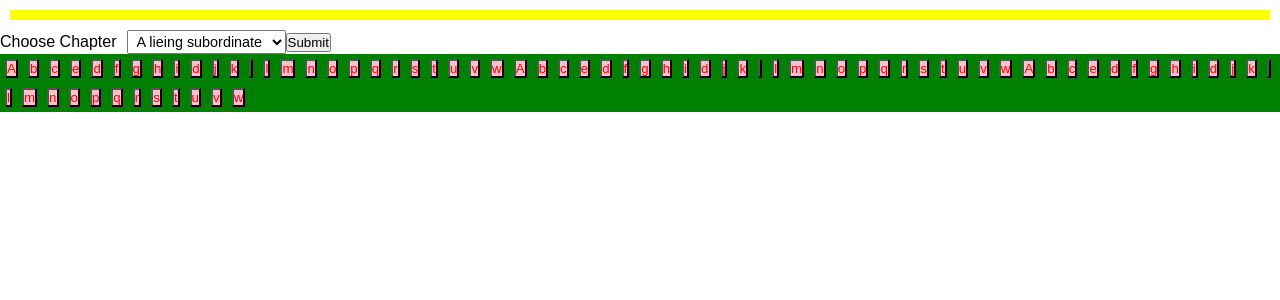
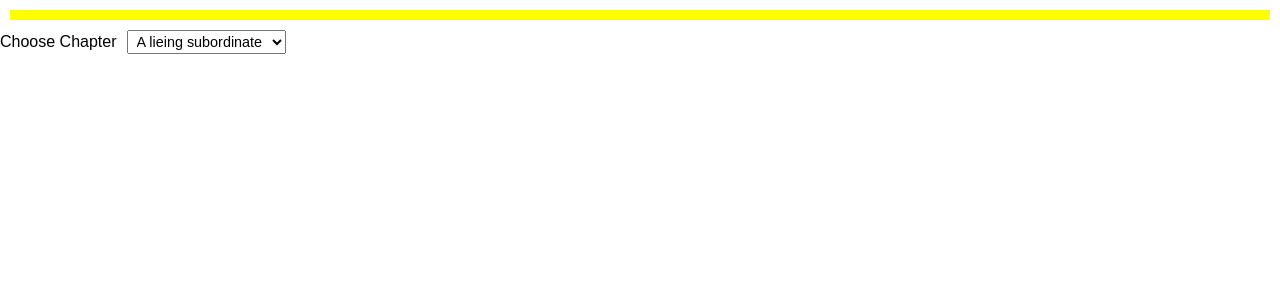
Before and after one commit to Shub1970/vocabilary_rememberweb, a React (Create React App) app: page / in a window 1280 px wide. Shown: the top 300 px of the page. Built offline with nearby package versions, Linux system fonts and the light colour scheme.

Commit message:
newupdate

```diff
--- a/src/Data.js
+++ b/src/Data.js
@@ -134,131 +134,115 @@ export const Data=[
         word_string:[
             {
                 id:1,
-                word:"Admonishes",
+                word:"adjure",
                 sentence:"boss admonishes his subordinate for his work"
             },
             {
                 id:2,
-                word:"benediction",
+                word:"trespassing",
                 sentence:"subordinate ask for benediction and "
             },
             {
                 id:3,
-                word:"chagrin",
+                word:"beguiled",
                 sentence:"subordinate of his are in chagrin "
             },
             {
                 id:4,
-                word:"envisaged",
+                word:"corroborates",
                 sentence:"because they have envisaged that they are going to get credit for their work "
             }
             ,{
                 id:5,
-                word:"deleterious",
+                word:"debauch",
                 sentence:"boss see that this behaviour is going to be deleterious for the company, but he still does it"
             }
             ,{
                 id:6,
-                word:"fracas",
+                word:"expiate",
                 sentence:"then one of the subordinates hears fracas near her so he follow the sound"
             }
             ,{
                 id:7,
-                word:"grouse",
+                word:"foible",
                 sentence:"and then he sees that some of his colleagues were grouse like he is hoodwinking you sir and he is a very ignoble man"
             }
             ,{
                 id:8,
-                word:"hoodwinking",
+                word:"gaol",
                 sentence:"he is hoodwinking you sir"
             }
             ,{
                 id:9,
-                word:"ignoble",
+                word:"harangue",
                 sentence:"he is a very ignoble man"
             }
             ,{
                 id:10,
-                word:"deleterious",
+                word:"intrude",
                 sentence:"boss see that this behaviour is going to be deleterious for the company, but he still does it"
             }
             ,{
                 id:11,
-                word:"jolted",
+                word:"judiciously",
                 sentence:"all of the boss hops get jolted after hearing this"
             }
             ,{
                 id:12,
-                word:"kiosk",
+                word:"kudos",
                 sentence:"boss asks his subordinate to follow to a kiosk and after reaching to the kiosk"
             }
             ,{
                 id:12,
-                word:"",
+                word:"modicum",
                 sentence:"boss see that this behaviour is going to be deleterious for the company, but he still does it"
             }
             ,{
                 id:13,
-                word:"lucidly",
+                word:"novice",
                 sentence:"boss lucidly explains and say I am going to see the matter meticulously and everyone will get what they deserve."
             }
             ,{
                 id:14,
-                word:"meticulously",
+                word:"obnoxiously",
                 sentence:"boss lucidly explains and say I am going to see the matter meticulously and everyone will get what they deserve."
             }
             ,{
                 id:15,
-                word:"nexus",
+                word:"preposterous",
                 sentence:"all the nexus of that derange subordinate get broken "
             }
             ,{
                 id:16,
-                word:"ostracized",
+                word:"quash",
                 sentence:"all the nexus of that derange subordinate get broken even he was ostracized by the plebeian of the company."
             }
             ,{
                 id:17,
-                word:"plebeian",
+                word:"rife",
                 sentence:"all the nexus of that derange subordinate get broken even he was ostracized by the plebeian of the company."
             }
             ,{
                 id:18,
-                word:"quintessence",
+                word:"schism",
                 sentence:"In lunch, subordinate talks about him and saying that he is a  quintessence of the hoodwink , "
             }
             ,{
                 id:19,
-                word:"relegated",
+                word:"tryst",
                 sentence:"then they go to the office and hear that he is relegated as a scourge"
             }
             ,{
                 id:20,
-                word:"scourge",
+                word:"umbrage",
                 sentence:"then they go to the office and hear that he is relegated as a scourge"
             }
             ,{
                 id:21,
-                word:"throttle",
+                word:"veer",
                 sentence:"and send to lower office, after hearing that some of derange subordinate get into lower office and try to throttle him to death."
             }
-            ,{
-                id:22,
-                word:"unequivocal",
-                sentence:"he is in a coma, it was unequivocal know who did this."
-            }
-            ,{
-                id:23,
-                word:"vacillation",
-                sentence:"he is vacillation between life and death but his heart beat wane after fee movement."
-            }
-            ,{
-                id:24,
-                word:"wane",
-                sentence:"he is vacillation between life and death but his heart beat wane after fee movement."
-            }
         ]
-
     },
     {
         chapter:"test",
--- a/src/chapteroptionbar/index.js
+++ b/src/chapteroptionbar/index.js
@@ -1,28 +1 @@
-import React from "react";
-import { OptionBar } from "./optionbarcss";
-
-function ChapterOptionBar(prop) {
-  const handlesubmit=(e)=>{
-          e.preventDefault();
-          console.log(e.targate)
-  }
-  return (
-    <OptionBar>
-      <form action={handlesubmit}>
-        <label htmlFor="chapteroptionbar">Choose Chapter</label>
-        <select  id="chapteroptionbar">
-          {
-            prop.props.map((chapter)=>{
-              return(
-                <option value={chapter}>{chapter}</option>
-                )
-              })
-            }
-        </select>
-        <input type="submit" value="Submit" />
-      </form>
-    </OptionBar>
-  )
-}
-
-export default ChapterOptionBar;
+// added to wordcontainer.index
--- a/src/wordcontainer/index.js
+++ b/src/wordcontainer/index.js
@@ -1,13 +1,23 @@
-import React, {useState,useEffect} from "react";
-import ChapterOptionBar from "../chapteroptionbar";
+import React, {useState,useEffect,useReducer,useContext} from "react";
+// import ChapterOptionBar from "../chapteroptionbar";
 import  {Data}  from "../Data"
 import Stringcont from "../stringcontainer";
 import {WordCont} from "./wordcontainercss"
 import { Word_style } from "./wordstyle";
-
+import {reducer}  from "./reducer";
+import { OptionBar } from "../chapteroptionbar/optionbarcss";
+const defaultstate={
+    chapter:'',
+    vocab_sentence:[]
+}
+const Funccontex=React.createContext();
 const Wordcont=()=>{
     const [string, setString] = useState();
     const [chap,setchap]=useState([]);
+    const [state, dispatch] = useReducer(reducer,defaultstate)
+    const chapterchange=(topic)=>{
+        return(dispatch({type:'change_topic',payload:topic}))
+    }
     useEffect(() => {
         const arr=[];
         Data.map(({chapter,word_string})=>{
@@ -16,35 +26,64 @@ const Wordcont=()=>{
         })
     },[])
     return(
+        <Funccontex.Provider value={{chapterchange}}>
         <>
-        <Stringcont {...{...string}} />
+        <Stringcont {...string} />
         <ChapterOptionBar props={[...chap]} />
+
         <WordCont>
             {
-            Data.map((page)=>{
-                const {chapter,word_string}=page;
+                state.vocab_sentence.map((obj)=>{
+                    const {chapter,word_string}=obj;
                     return(
                         <>
                         {
-                        word_string.map((w_s)=>{
-                            const {id,word,st}=w_s;
-
+                        word_string.map((inobj)=>{
                         return(
                             <Word_style type="button" onClick={()=>{
-                                    setString({...w_s})
+                                    setString({...inobj})
+                                }}
+                            >
+                                {inobj.word}
+                            </Word_style>
+                        )})
+                    }
+                    </>
+                    )
+                })
+
+            }
+        </WordCont>
+        </>
+        </Funccontex.Provider>
+        )
+
+}
+
+function ChapterOptionBar(prop) {
+const [chapter,setChapter]=useState(' ')
+const {chapterchange}=useContext(Funccontex);
+useEffect(() => {
+    chapterchange(chapter);
+},[chapter])
+return (
+    <OptionBar>
+    <div>
+        <label htmlFor="chapteroptionbar">Choose Chapter</label>
+        <select  id="chapteroptionbar" onChange={(e)=>{
+        setChapter(e.target.value)
         }}>
-                                {word.charAt(0)}
-                            </Word_style>
+        {
+
+            prop.props.map((chapter)=>{
+            return(
+                <option value={chapter}>{chapter}</option>
                 )
             })
             }
-                    </>
-                )
-            }
-            )
-        }
-        </WordCont>
-        </>
+        </select>
+    </div>
+    </OptionBar>
 )
 }
 export default Wordcont;
--- /dev/null
+++ b/src/wordcontainer/reducer.js
@@ -0,0 +1,18 @@
+
+import { Data } from "../Data";
+
+
+export const reducer= (state, { type, payload }) => {
+    if(type==='change_topic'){
+    const newobj=Data.filter(x=>x.chapter===payload);
+
+        return(
+            {
+                chapter:payload,
+                vocab_sentence:newobj
+            }
+        )
+    }
+    throw new Error('no matching')
+
+}
```
Lines whose indentation alone changed are shown as unchanged.
